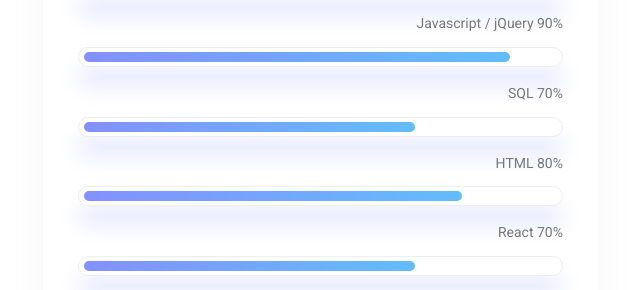
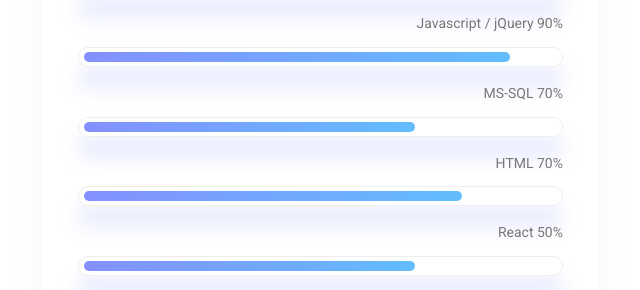
Before and after one commit to chaejieun/chaejieun-portfolio, a website: page index.html in a window 1280 px wide. Shown: the part 1061-1351 px from the top of the page, 612-1252 px from the left. Drawn offline with nearby package versions, Linux system fonts and the light colour scheme; some packages are replaced by stand-ins of ours.

Commit message:
modify: skills

```diff
--- a/index.html
+++ b/index.html
@@ -162,19 +162,19 @@
 									</div>
 								</div>
 								<div class="skill_item">
-									<h4>SQL <span class="counter">70</span>%</h4>
+									<h4>MS-SQL <span class="counter">70</span>%</h4>
 									<div class="progress">
 										<div class="progress-bar" role="progressbar" aria-valuenow="70" aria-valuemin="0" aria-valuemax="100"></div>
 									</div>
 								</div>
 								<div class="skill_item">
-									<h4>HTML <span class="counter">80</span>%</h4>
+									<h4>HTML <span class="counter">70</span>%</h4>
 									<div class="progress">
 										<div class="progress-bar" role="progressbar" aria-valuenow="80" aria-valuemin="0" aria-valuemax="100"></div>
 									</div>
 								</div>
 								<div class="skill_item">
-									<h4>React <span class="counter">70</span>%</h4>
+									<h4>React <span class="counter">50</span>%</h4>
 									<div class="progress">
 										<div class="progress-bar" role="progressbar" aria-valuenow="70" aria-valuemin="0" aria-valuemax="100"></div>
 									</div>
```
